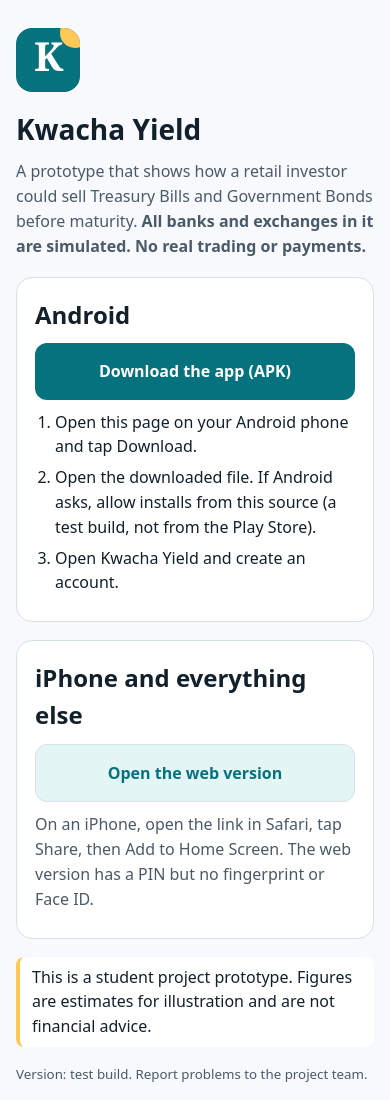
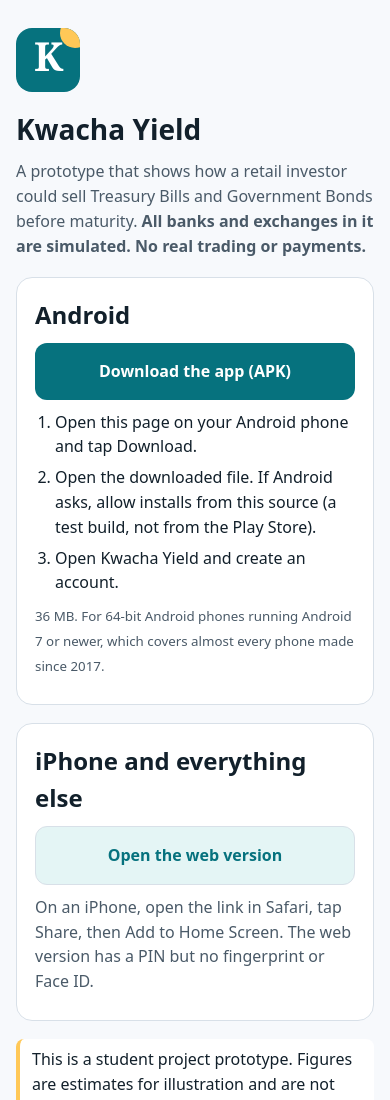
Before and after one commit to b5119/kwacha-yield-web, a plain HTML site: page download.html in a window 390 px wide. Shown: the top 1100 px of the page. Drawn offline with Linux system fonts and the light colour scheme.

Commit message:
Download page: size and phone requirements
Co-Authored-By: Claude Sonnet 5.5 <noreply@anthropic.com>

```diff
--- a/download.html
+++ b/download.html
@@ -33,6 +33,7 @@ small{color:var(--muted)}
 <li>Open the downloaded file. If Android asks, allow installs from this source (a test build, not from the Play Store).</li>
 <li>Open Kwacha Yield and create an account.</li>
 </ol>
+<p><small>36 MB. For 64-bit Android phones running Android 7 or newer, which covers almost every phone made since 2017.</small></p>
 </div>
 
 <div class="card">
```
